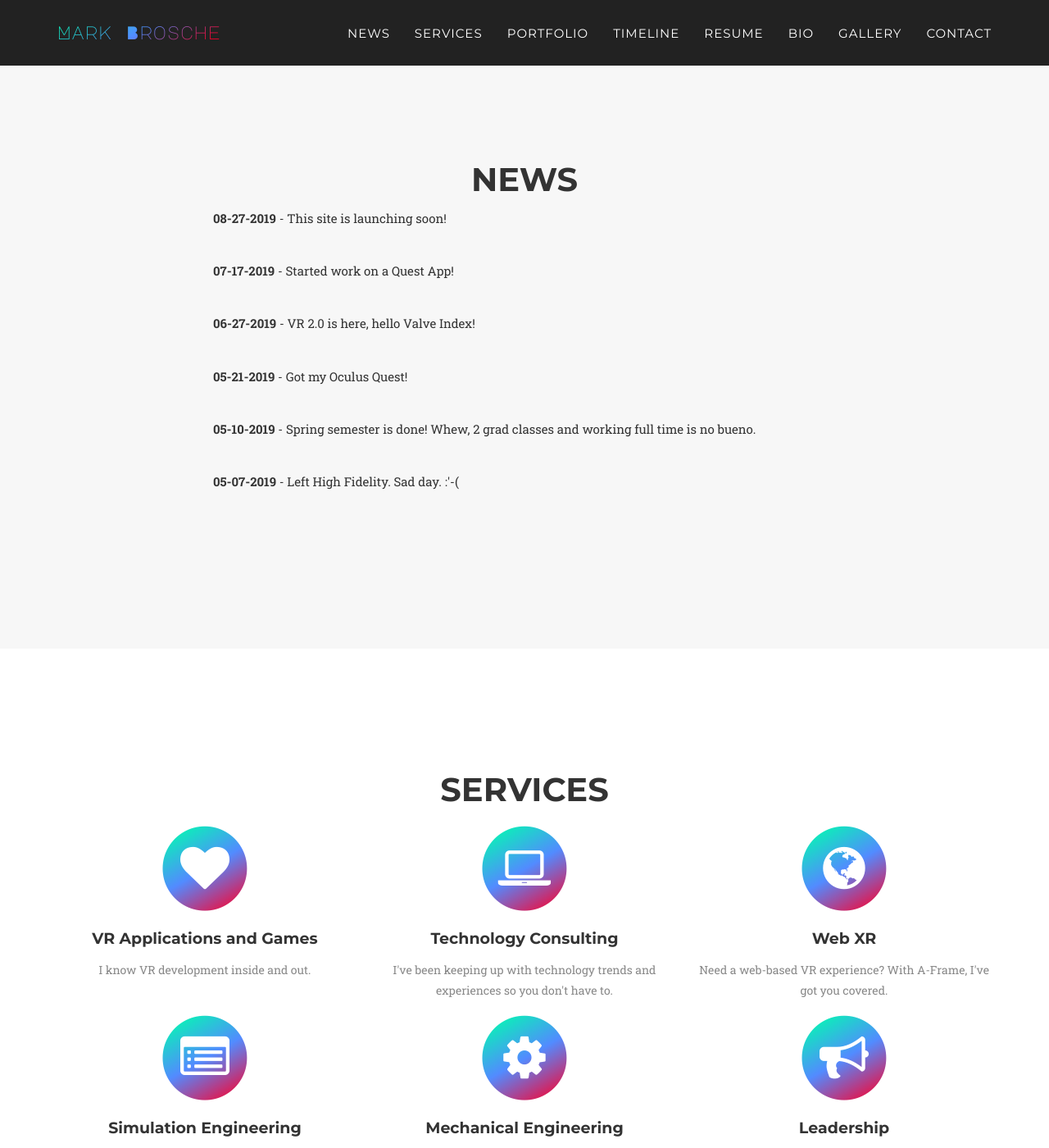
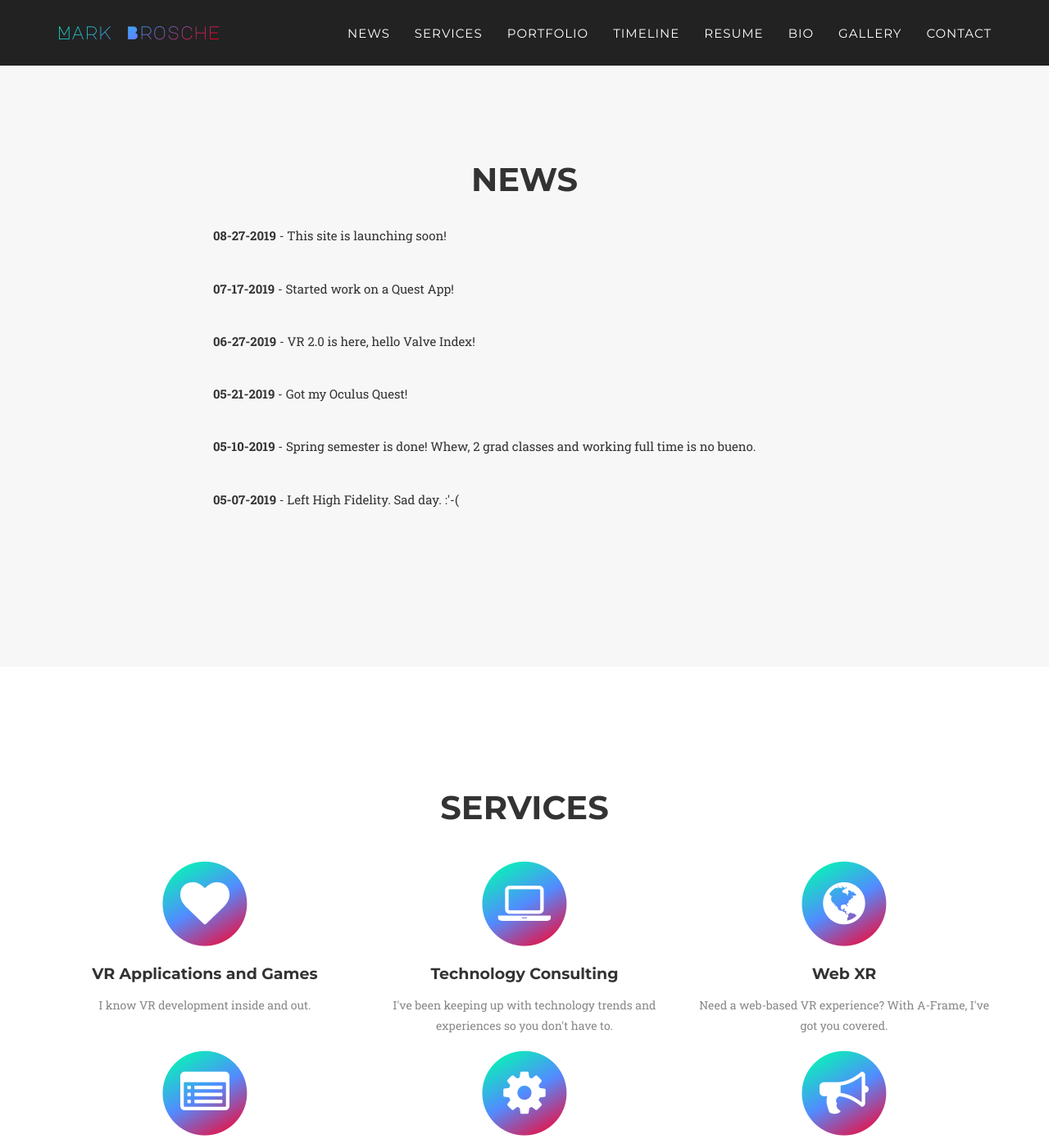
Before and after one commit to MarkBrosche/markbrosche.github.io, a Jekyll site: the page built from index.html, in a window 1280 px wide and 1400 px high, scrolled down 1043 px. Shown: the whole window at 82% size. Built offline with Jekyll 4.4.1, drawn with Linux system fonts in a browser that asks for light colours; some web fonts are replaced; grey boxes are pictures that could not be loaded.

Commit message:
trying new jekyll template

```diff
--- a/_includes/css/agency.css
+++ b/_includes/css/agency.css
@@ -148,7 +148,7 @@ fieldset[disabled] .btn-primary.active {
 .btn-xl.active,
 .open .dropdown-toggle.btn-xl {
     border: 2px solid;
-    border-image: linear-gradient(-60deg, #00ffae 10%, #528bff 50%, #ff002b  90%);
+    border-image: linear-gradient(120deg, #00ffae 10%, #528bff 50%, #ff002b  90%);
     border-image-slice: 1;
     border-radius: 5px;
     background: -webkit-linear-gradient(-60deg, #00ffae 10%, #528bff 50%, #ff002b  90%);
--- a/_includes/gallery.html
+++ b/_includes/gallery.html
@@ -2,7 +2,7 @@
     <div class="container">
         <div class="row">
             <div class="col-lg-12 text-center">
-                <h2 class="section-heading">Gallery</h2>
+                <h2 class="section-heading">Gallery</h2><br>
             </div>
         </div>
         <div class="row">
--- a/_includes/news.html
+++ b/_includes/news.html
@@ -2,7 +2,7 @@
     <div class="container">
         <div class="row">
             <div class="col-lg-12 text-center">
-                <h2 class="section-heading">News</h2>
+                <h2 class="section-heading">News</h2><br>
             </div>
         </div>
         <div class="col-lg-8 col-lg-offset-2">
--- a/_includes/portfolio_grid.html
+++ b/_includes/portfolio_grid.html
@@ -3,7 +3,7 @@
         <div class="container">
             <div class="row">
                 <div class="col-lg-12 text-center">
-                    <h2 class="section-heading">Portfolio</h2>
+                    <h2 class="section-heading">Portfolio</h2><br>
                 </div>
             </div>
             <div class="row">
--- a/_includes/resume.html
+++ b/_includes/resume.html
@@ -2,7 +2,7 @@
     <div class="container">
         <div class="row">
             <div class="col-lg-12 text-center">
-                <h2 class="section-heading">Resume</h2>
+                <h2 class="section-heading">Resume</h2><br>
             </div>
         </div>
         <div class="row text-center">
--- a/_includes/services.html
+++ b/_includes/services.html
@@ -3,7 +3,7 @@
         <div class="container">
             <div class="row">
                 <div class="col-lg-12 text-center">
-                    <h2 class="section-heading">Services</h2>
+                    <h2 class="section-heading">Services</h2><br>
                 </div>
             </div>
             <div class="row text-center">
```
